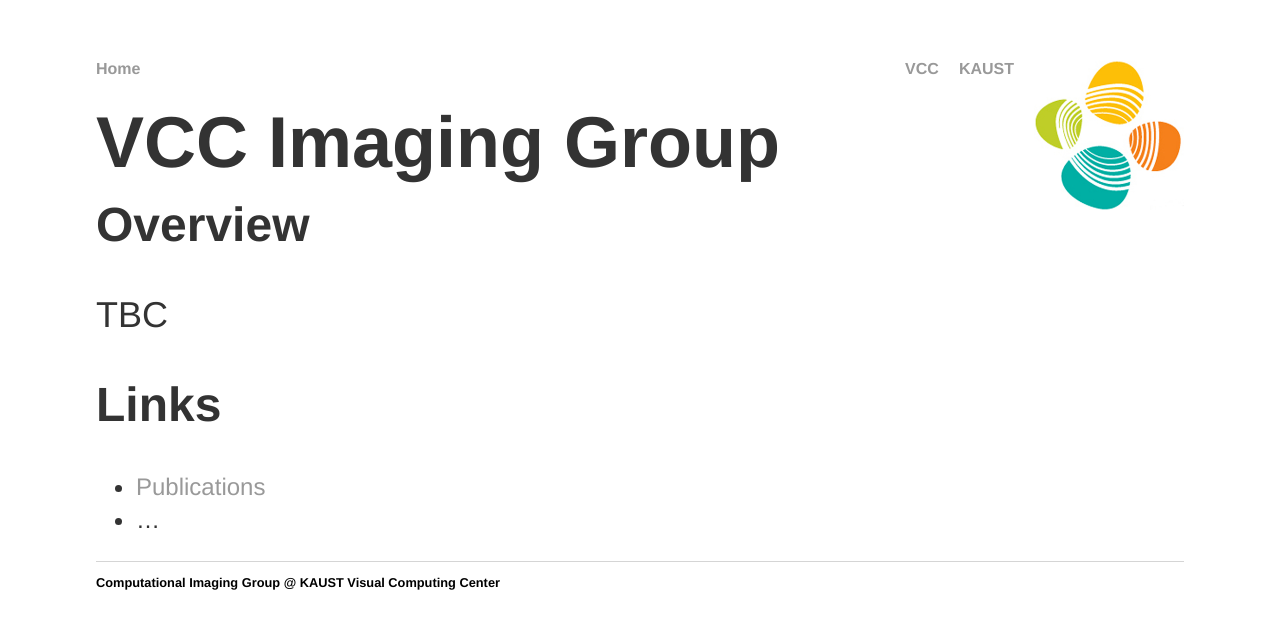
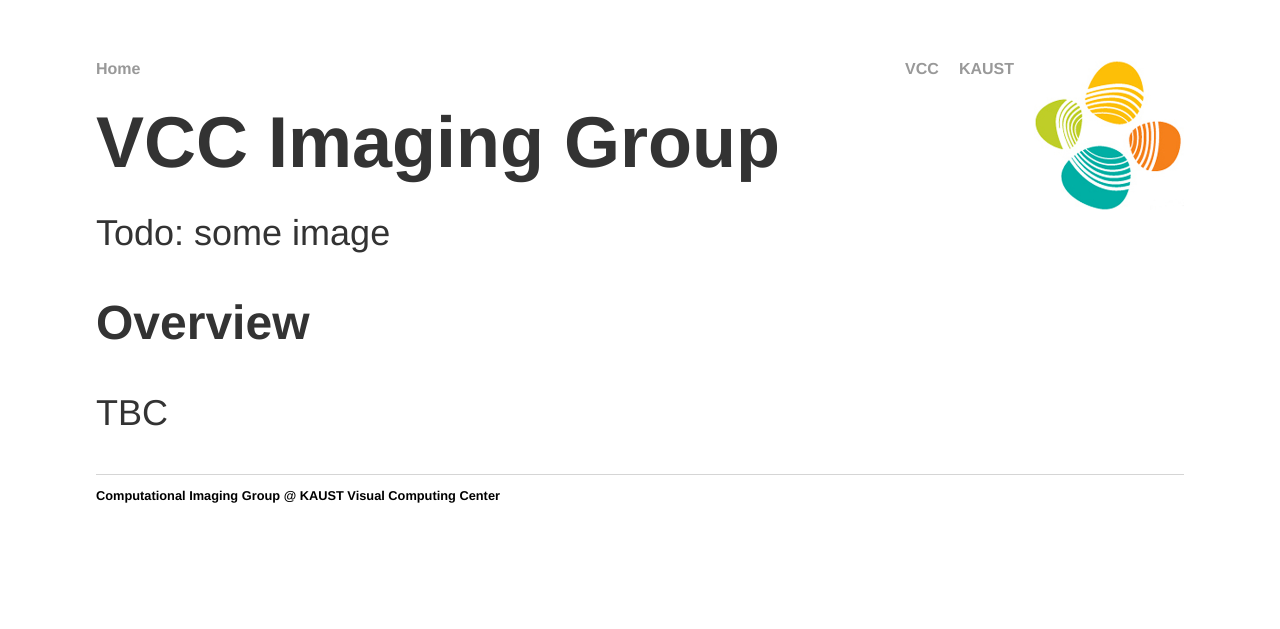
Before and after one commit to vccimaging/vccimaging.github.io, a Jekyll site: the page built from index.md, in a window 1280 px wide. Shown: the top 629 px of the page. Built offline with Jekyll 4.4.1, drawn with Linux system fonts in a browser that asks for light colours.

Commit message:
Update index.md

```diff
--- a/index.md
+++ b/index.md
@@ -5,11 +5,8 @@
 
 # VCC Imaging Group
 
+Todo: some image
+
 ### Overview
 
 TBC
-
-### Links
-
-- [Publications](publications.html)
-- ...
```
